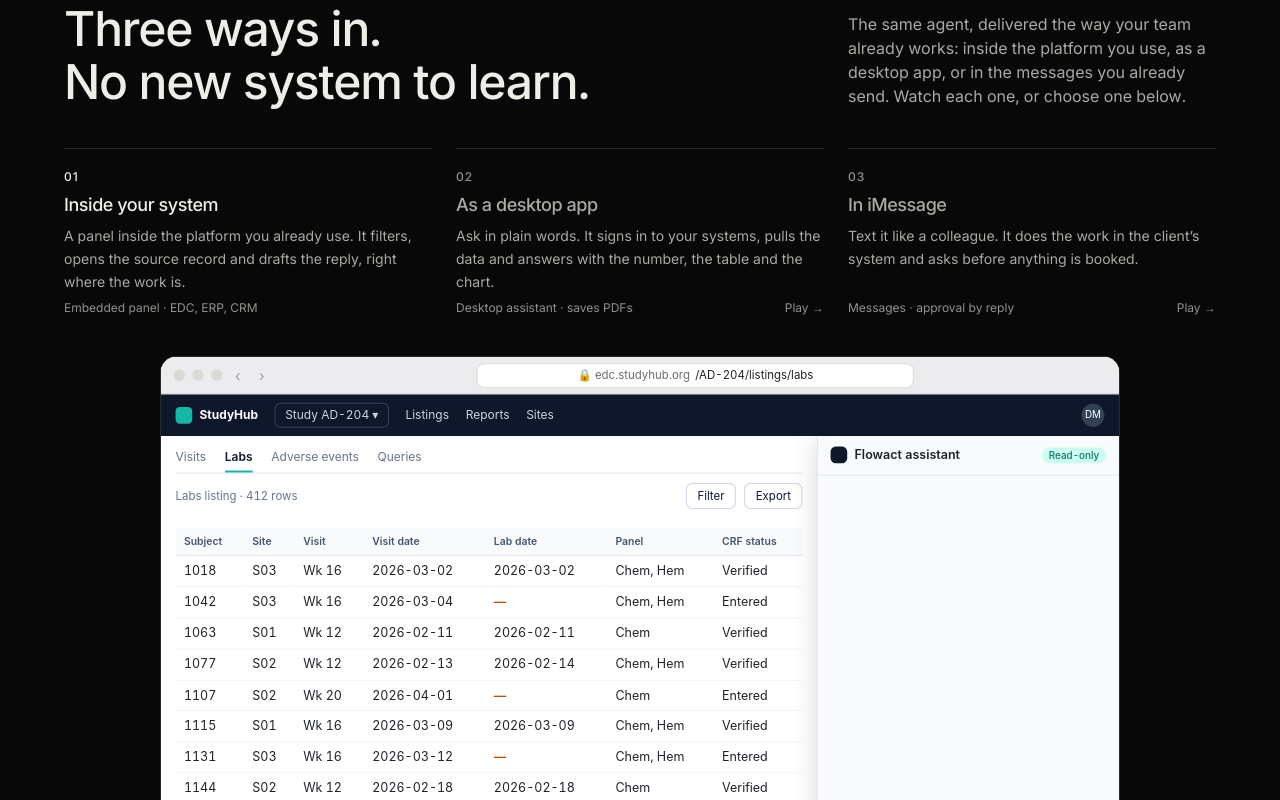
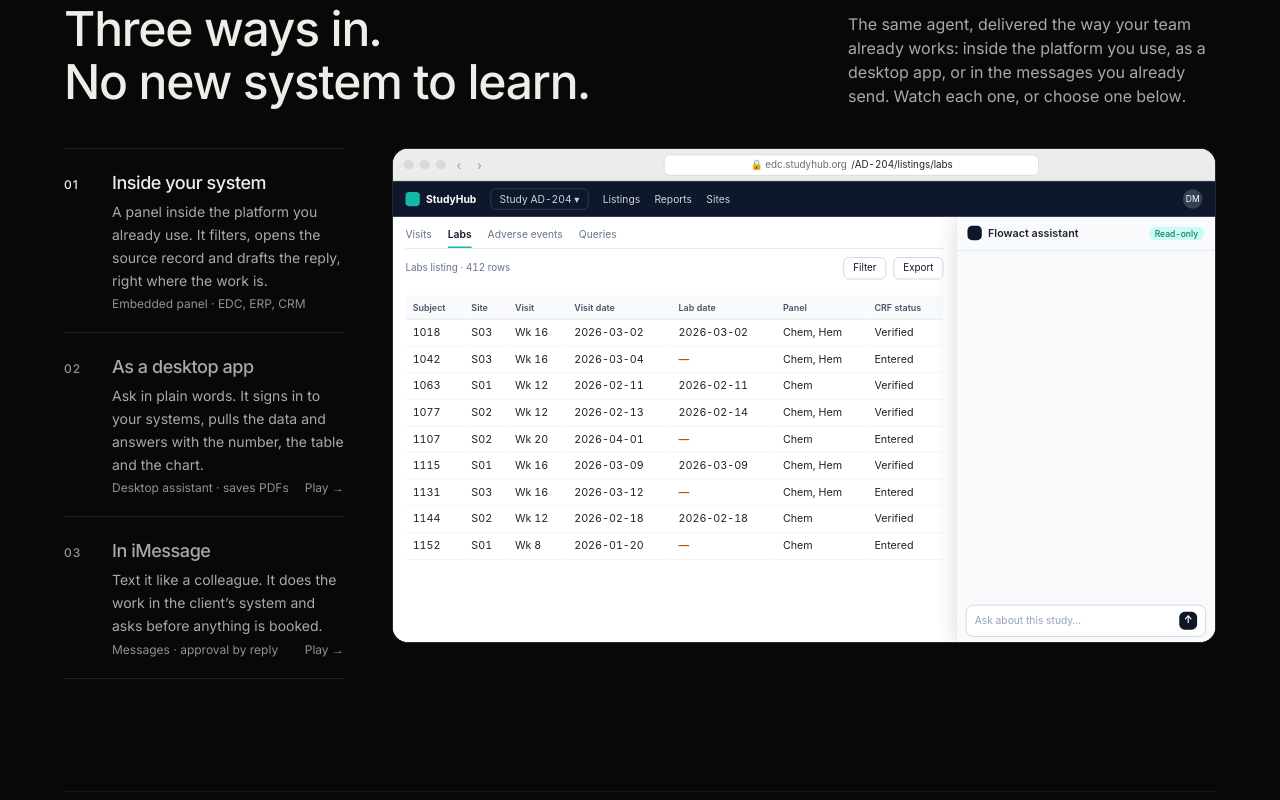
Before and after one commit to HannahTeng/saas_web, a Next.js app: page / in a window 1280 px wide. Shown: the part 1160-1960 px from the top of the page. Built offline with nearby package versions, Linux system fonts and the light colour scheme; a web font is replaced by a local one.

Commit message:
Showcase: delivery forms as a column beside the stage

```diff
--- a/components/Showcase.tsx
+++ b/components/Showcase.tsx
@@ -83,9 +83,10 @@ export default function Showcase() {
         </div>
       </FadeIn>
 
-      {/* The index: three ruled entries that select the scene. The open one is set in the primary text colour, the others in muted.
-          Phones stack them as rows; wider screens set them as columns whose tags share one baseline. */}
-      <div className="mt-10 grid gap-3 md:grid-cols-3 md:gap-6" role="tablist" aria-label={zh ? '交付形式' : 'Delivery forms'}>
+      {/* The index on the left, as a column of three ruled entries that select the scene; the stage on the right.
+          The open entry is set in the primary text colour, the others in muted. Phones stack the entries above the transcript card. */}
+      <div className="mt-10 grid gap-8 md:grid-cols-[280px_minmax(0,1fr)] md:items-start md:gap-12">
+        <div className="grid gap-3 md:gap-0" role="tablist" aria-label={zh ? '交付形式' : 'Delivery forms'} aria-orientation="vertical">
           {CASES.map((c, i) => {
             const on = active === i
             return (
@@ -99,12 +100,12 @@ export default function Showcase() {
                 tabIndex={on ? 0 : -1}
                 onClick={() => pick(i)}
                 onKeyDown={(e) => onTabKey(e, i, CASES.length, pick)}
-              className="group grid cursor-pointer grid-cols-[2.5rem_1fr] items-baseline gap-x-2 gap-y-1 border-t border-line/[0.12] py-4 text-left transition-colors md:grid-cols-1 md:grid-rows-[auto_auto_1fr_auto] md:items-start md:gap-1.5 md:pb-0 md:pt-5"
+                className="group grid cursor-pointer grid-cols-[2.5rem_1fr] items-baseline gap-x-2 gap-y-1 border-t border-line/[0.12] py-4 text-left transition-colors md:py-5 md:last:border-b"
               >
                 <span className={`label-caps ${on ? 'text-primary' : 'text-subtle'}`}>0{i + 1}</span>
                 <strong className={`text-base font-medium tracking-tight underline-offset-4 transition-colors group-hover:underline md:text-lg ${on ? 'text-primary' : 'text-muted group-hover:text-primary'}`}>{zh ? c.zh : c.en}</strong>
-              <span className="col-start-2 text-sm leading-relaxed text-muted md:col-start-auto">{zh ? c.zhLine : c.enLine}</span>
-              <span className="hidden text-xs text-subtle md:flex md:items-center md:justify-between md:gap-3">
+                <span className="col-start-2 text-sm leading-relaxed text-muted">{zh ? c.zhLine : c.enLine}</span>
+                <span className="col-start-2 hidden text-xs text-subtle md:flex md:items-center md:justify-between md:gap-3">
                   {zh ? c.zhTag : c.tag}
                   {/* The entry is a control: say so on the ones not playing. */}
                   {!on && <span className="shrink-0 transition-colors group-hover:text-primary">{zh ? '播放 →' : 'Play →'}</span>}
@@ -115,9 +116,9 @@ export default function Showcase() {
         </div>
 
         {/* The animated stage plays from tablets up; it only runs while on screen, so it idles when hidden. */}
-      <div ref={stage} className="uc mx-auto mt-10 hidden max-w-[960px] md:block" />
+        <div ref={stage} className="uc hidden md:block" />
 
-      <div className="card mt-6 grid gap-4 p-4 text-sm md:hidden" aria-live="polite">
+        <div className="card grid gap-4 p-4 text-sm md:hidden" aria-live="polite">
         <p className="max-w-[88%] justify-self-end rounded-lg bg-accent/15 px-3 py-2 text-primary">{transcript.q}</p>
         <p className="text-xs leading-relaxed text-subtle">{transcript.steps}</p>
         <div>
@@ -148,6 +149,7 @@ export default function Showcase() {
           )}
         </div>
         </div>
+      </div>
     </Section>
   )
 }
```
Lines whose indentation alone changed are shown as unchanged.
